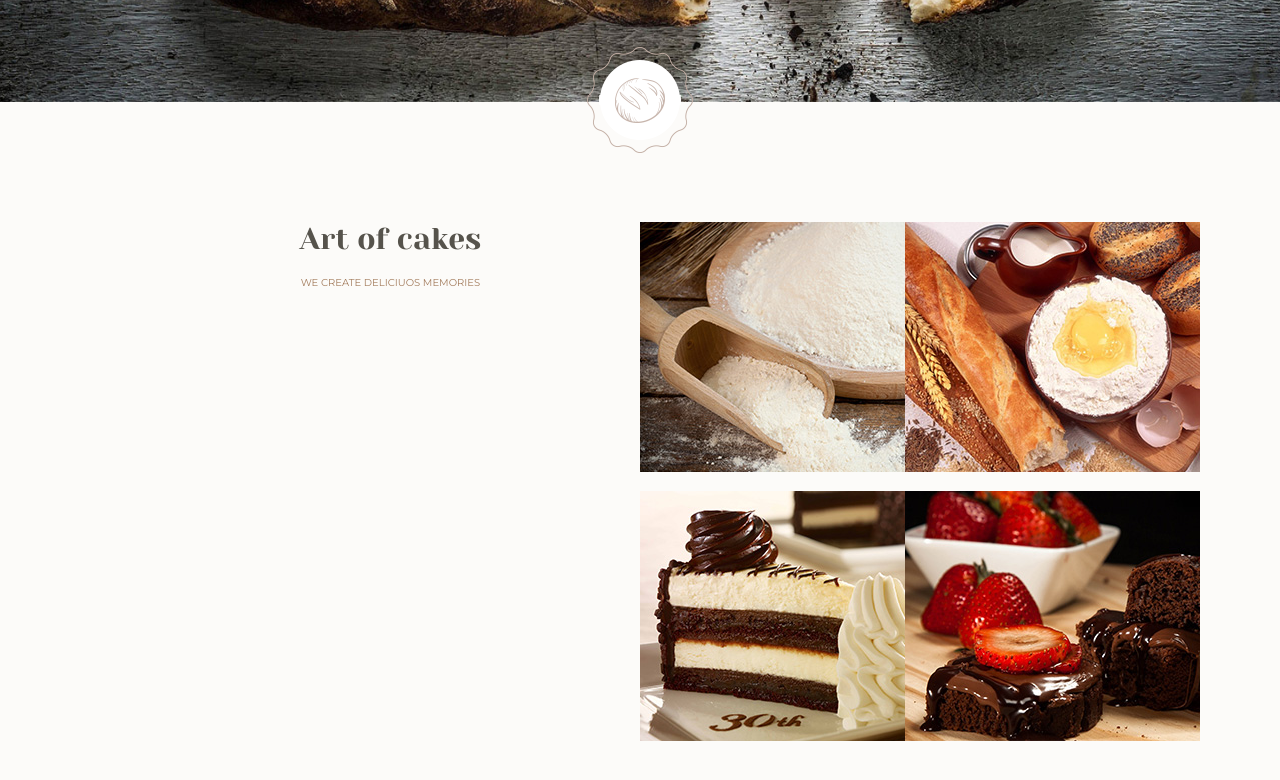
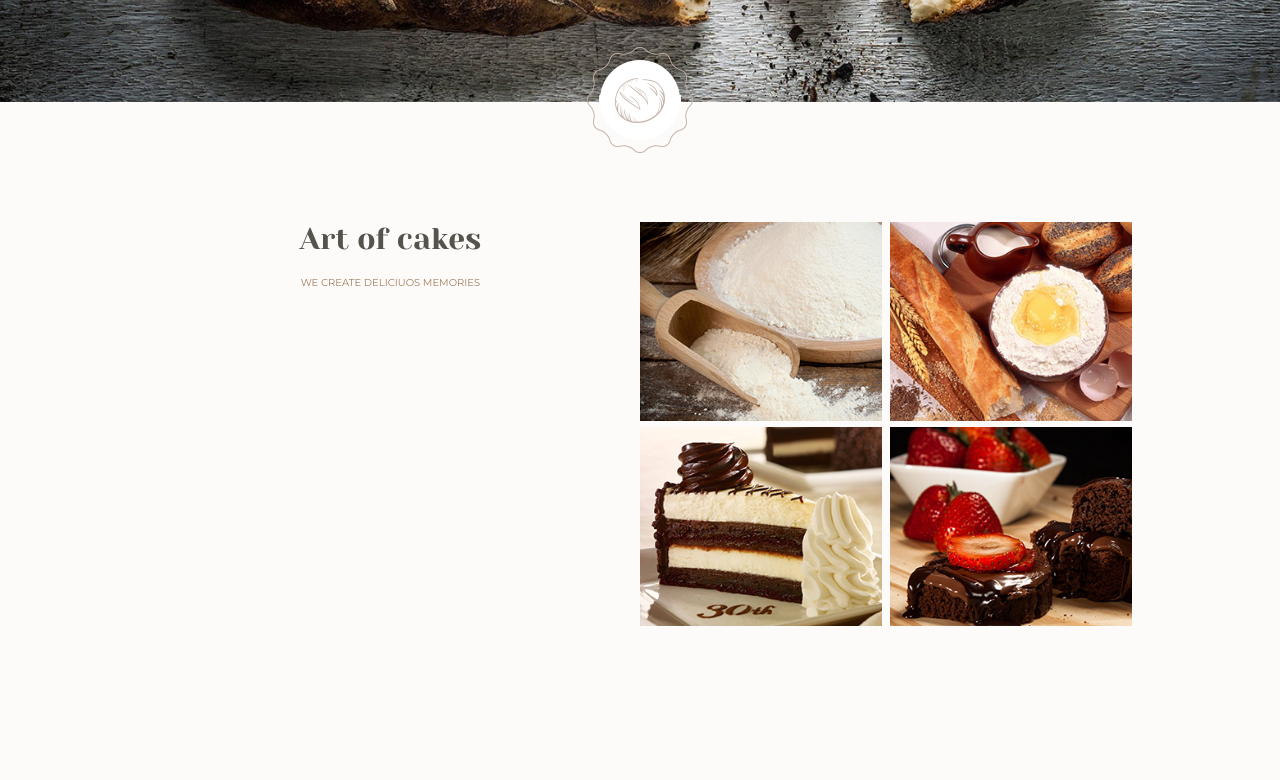
Before and after one commit to MarinaBoeva/MarinaBoeva.github.io, a website: page backery/app/index.html in a window 1280 px wide. Shown: the part 698-1478 px from the top of the page. Drawn offline with Linux system fonts and the light colour scheme; a web font is replaced by a local one.

Commit message:
cake pictures

```diff
--- a/backery/app/index.html
+++ b/backery/app/index.html
@@ -46,10 +46,10 @@
             <h3 class="small-title article__small-title">WE CREATE DELICIUOS MEMORIES</h3>
           </article>
           <figure>
-            <div class="frame"><img src="img/cake-1.jpg" alt=""></div>
-            <div class="frame"><img src="img/cake-2.jpg" alt=""></div>
-            <div class="frame"><img src="img/cake-3.jpg" alt=""></div>
-            <div class="frame"><img src="img/cake-4.jpg" alt=""></div>
+            <img src="img/cake-1.jpg" alt="">
+            <img src="img/cake-2.jpg" alt="">
+            <img src="img/cake-3.jpg" alt="">
+            <img src="img/cake-4.jpg" alt="">
           </figure>
         </div>
       </section>
--- a/backery/app/sass/main.sass
+++ b/backery/app/sass/main.sass
@@ -119,8 +119,12 @@ article
 figure
   margin: 0;
   display: grid;
-  grid-template-columns: 53% 53%;
-  grid-template-rows: 53% 53%;
+  grid-template-columns: 50% 50%;
+  grid-template-rows: 50% 50%;
+  align-content: space-between;
+figure img
+  height: 97%;
+  width: 97%;
 .section--1
   background-color: #fcfbf9;
 .article__title
```
Also changed, not shown: backery/app/css/main.css.
